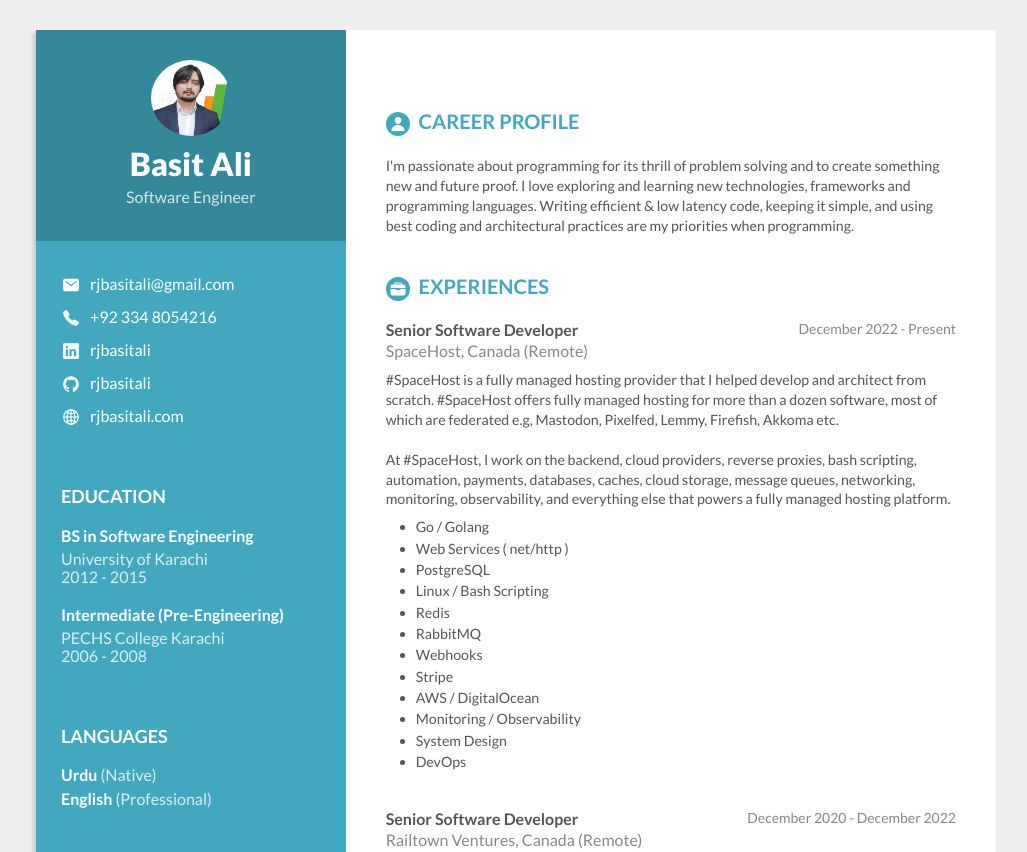
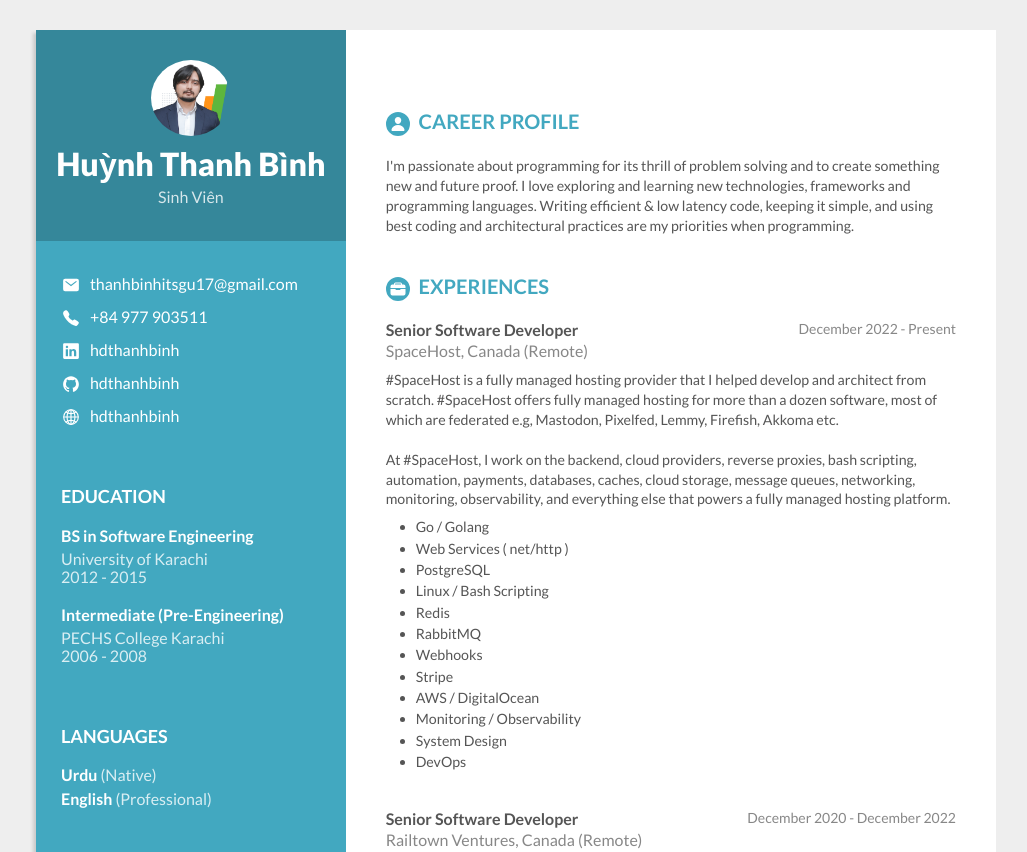
Before and after one commit to hdthanhbinh/hdthanhbinh.github.io, a plain HTML site: page index.html in a window 1280 px wide. Shown: the top 852 px of the page, without its empty margins (124-1151 px from the left). Drawn offline with nearby package versions, Linux system fonts and the light colour scheme.

Commit message:
Update index.html

```diff
--- a/index.html
+++ b/index.html
@@ -1,7 +1,7 @@
 <!DOCTYPE html>
 <html lang="en">
     <head>
-        <title>Basit Ali - Resume</title>
+        <title>Huỳnh Thanh Bình - Resume</title>
         <link rel="stylesheet" type="text/css" href="vendors/css/normalize.css">
         <link rel="stylesheet" type="text/css" href="vendors/css/grid.css">
         <link rel="stylesheet" type="text/css" href="resources/css/style.css">
@@ -24,29 +24,29 @@
             <div class="col span-1-of-3 personal">
                 <div class="personal-header">
                     <img src="resources/img/profile_pic2.png" alt="Profile picture">
-                    <h1>Basit Ali</h1>
-                    <p>Software Engineer</p>
+                    <h1>Huỳnh Thanh Bình</h1>
+                    <p>Sinh Viên</p>
                 </div>
                 <div class="personal-details">
                     <div class="personal-info">
                         <ion-icon name="mail"></ion-icon>
-                        <a href="mailto:rjbasitali@gmail.com" target="_blank">rjbasitali@gmail.com</a>
+                        <a href="mailto:thanhbinhitsgu17@gmail.com" target="_blank">thanhbinhitsgu17@gmail.com</a>
                     </div>
                     <div class="personal-info">
                         <ion-icon name="call"></ion-icon>
-                        <a href="tel:0923348054216" target="_blank">+92 334 8054216</a>
+                        <a href="tel:0977903511" target="_blank">+84 977 903511</a>
                     </div>
                     <div class="personal-info">
                         <ion-icon name="logo-linkedin"></ion-icon>
-                        <a href="https://www.linkedin.com/in/rjbasitali/" target="_blank">rjbasitali</a>
+                        <a href="https://www.linkedin.com/in/rjbasitali/" target="_blank">hdthanhbinh</a>
                     </div>
                     <div class="personal-info">
                         <ion-icon name="logo-github"></ion-icon>
-                        <a href="https://github.com/rjbasitali" target="_blank">rjbasitali</a>
+                        <a href="https://github.com/hdthanhbinh" target="_blank">hdthanhbinh</a>
                     </div>
                     <div class="personal-info">
                         <ion-icon name="globe-outline"></ion-icon>
-                        <a href="https://rjbasitali.com" target="_blank">rjbasitali.com</a>
+                        <a href="https://rjbasitali.com" target="_blank">hdthanhbinh</a>
                     </div>
 
                     <h3>Education</h3>
```
